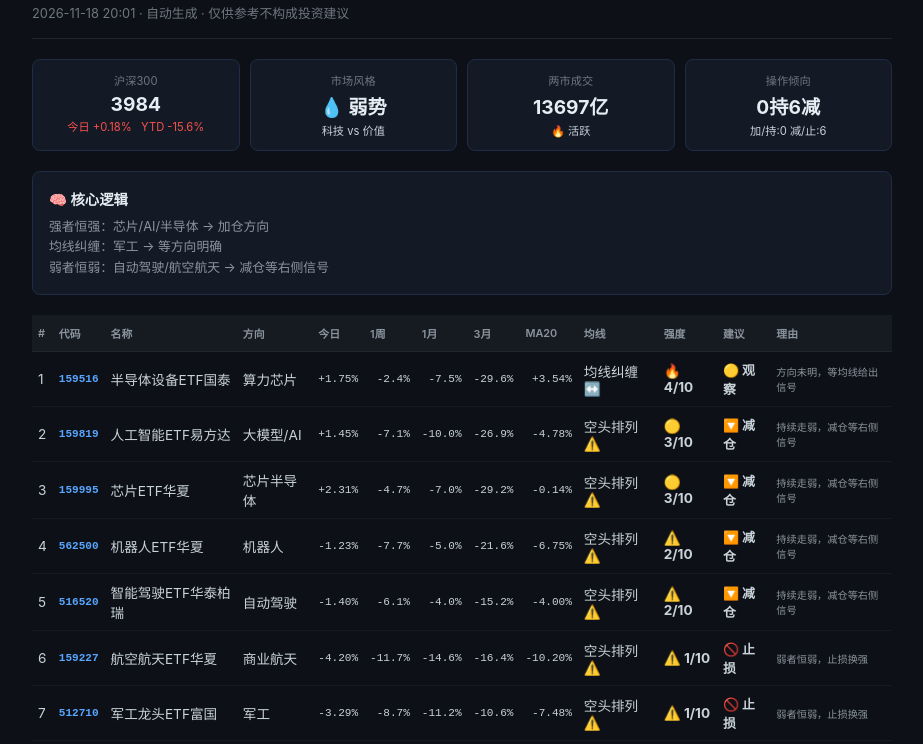
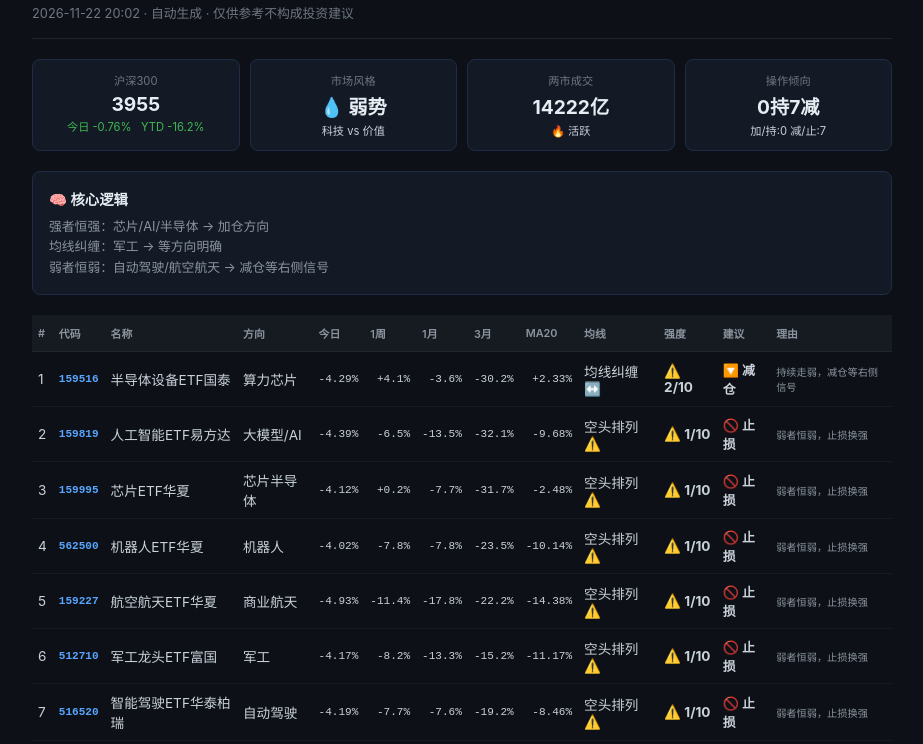
Before and after one commit to zxb20262026/etf-rebalance, a plain HTML site: page index.html in a window 1280 px wide. Shown: the part 56-800 px from the top of the page, without its empty margins (178-1101 px from the left). Drawn offline with Linux system fonts and the light colour scheme.

Commit message:
auto update

```diff
--- a/index.html
+++ b/index.html
@@ -35,14 +35,14 @@ tr:hover td{background:#131a26}
 <body>
 <div class="header">
   <h1>📊 ETF组合调仓周报</h1>
-  <div class="sub">2026-11-18 20:01 · 自动生成 · 仅供参考不构成投资建议</div>
+  <div class="sub">2026-11-22 20:02 · 自动生成 · 仅供参考不构成投资建议</div>
 </div>
 
 <div class="env-grid">
   <div class="env-card">
     <div class="label">沪深300</div>
-    <div class="val">3984</div>
-    <div class="tag r">今日 +0.18% &nbsp; YTD -15.6%</div>
+    <div class="val">3955</div>
+    <div class="tag g">今日 -0.76% &nbsp; YTD -16.2%</div>
   </div>
   <div class="env-card">
     <div class="label">市场风格</div>
@@ -51,13 +51,13 @@ tr:hover td{background:#131a26}
   </div>
   <div class="env-card">
     <div class="label">两市成交</div>
-    <div class="val">13697亿</div>
+    <div class="val">14222亿</div>
     <div class="tag">🔥 活跃</div>
   </div>
   <div class="env-card">
     <div class="label">操作倾向</div>
-    <div class="val">0持6减</div>
-    <div class="tag">加/持:0 减/止:6</div>
+    <div class="val">0持7减</div>
+    <div class="tag">加/持:0 减/止:7</div>
   </div>
 </div>
 
@@ -82,95 +82,95 @@ tr:hover td{background:#131a26}
             <td class="code">159516</td>
             <td>半导体设备ETF国泰</td>
             <td>算力芯片</td>
-            <td class="num">+1.75%</td>
-            <td class="num">-2.4%</td>
-            <td class="num">-7.5%</td>
-            <td class="num">-29.6%</td>
-            <td class="num">+3.54%</td>
+            <td class="num">-4.29%</td>
+            <td class="num">+4.1%</td>
+            <td class="num">-3.6%</td>
+            <td class="num">-30.2%</td>
+            <td class="num">+2.33%</td>
             <td>均线纠缠 ↔️</td>
-            <td class="strength">🔥 4/10</td>
-            <td class="action">🟡 观察</td>
-            <td class="detail">方向未明，等均线给出信号</td>
+            <td class="strength">⚠️ 2/10</td>
+            <td class="action">🔽 减仓</td>
+            <td class="detail">持续走弱，减仓等右侧信号</td>
         </tr><tr>
             <td>2</td>
             <td class="code">159819</td>
             <td>人工智能ETF易方达</td>
             <td>大模型/AI</td>
-            <td class="num">+1.45%</td>
-            <td class="num">-7.1%</td>
-            <td class="num">-10.0%</td>
-            <td class="num">-26.9%</td>
-            <td class="num">-4.78%</td>
+            <td class="num">-4.39%</td>
+            <td class="num">-6.5%</td>
+            <td class="num">-13.5%</td>
+            <td class="num">-32.1%</td>
+            <td class="num">-9.68%</td>
             <td>空头排列 ⚠️</td>
-            <td class="strength">🟡 3/10</td>
-            <td class="action">🔽 减仓</td>
-            <td class="detail">持续走弱，减仓等右侧信号</td>
+            <td class="strength">⚠️ 1/10</td>
+            <td class="action">🚫 止损</td>
+            <td class="detail">弱者恒弱，止损换强</td>
         </tr><tr>
             <td>3</td>
             <td class="code">159995</td>
             <td>芯片ETF华夏</td>
             <td>芯片半导体</td>
-            <td class="num">+2.31%</td>
-            <td class="num">-4.7%</td>
-            <td class="num">-7.0%</td>
-            <td class="num">-29.2%</td>
-            <td class="num">-0.14%</td>
+            <td class="num">-4.12%</td>
+            <td class="num">+0.2%</td>
+            <td class="num">-7.7%</td>
+            <td class="num">-31.7%</td>
+            <td class="num">-2.48%</td>
             <td>空头排列 ⚠️</td>
-            <td class="strength">🟡 3/10</td>
-            <td class="action">🔽 减仓</td>
-            <td class="detail">持续走弱，减仓等右侧信号</td>
+            <td class="strength">⚠️ 1/10</td>
+            <td class="action">🚫 止损</td>
+            <td class="detail">弱者恒弱，止损换强</td>
         </tr><tr>
             <td>4</td>
             <td class="code">562500</td>
             <td>机器人ETF华夏</td>
             <td>机器人</td>
-            <td class="num">-1.23%</td>
-            <td class="num">-7.7%</td>
-            <td class="num">-5.0%</td>
-            <td class="num">-21.6%</td>
-            <td class="num">-6.75%</td>
+            <td class="num">-4.02%</td>
+            <td class="num">-7.8%</td>
+            <td class="num">-7.8%</td>
+            <td class="num">-23.5%</td>
+            <td class="num">-10.14%</td>
             <td>空头排列 ⚠️</td>
-            <td class="strength">⚠️ 2/10</td>
-            <td class="action">🔽 减仓</td>
-            <td class="detail">持续走弱，减仓等右侧信号</td>
+            <td class="strength">⚠️ 1/10</td>
+            <td class="action">🚫 止损</td>
+            <td class="detail">弱者恒弱，止损换强</td>
         </tr><tr>
             <td>5</td>
-            <td class="code">516520</td>
-            <td>智能驾驶ETF华泰柏瑞</td>
-            <td>自动驾驶</td>
-            <td class="num">-1.40%</td>
-            <td class="num">-6.1%</td>
-            <td class="num">-4.0%</td>
-            <td class="num">-15.2%</td>
-            <td class="num">-4.00%</td>
-            <td>空头排列 ⚠️</td>
-            <td class="strength">⚠️ 2/10</td>
-            <td class="action">🔽 减仓</td>
-            <td class="detail">持续走弱，减仓等右侧信号</td>
-        </tr><tr>
-            <td>6</td>
             <td class="code">159227</td>
             <td>航空航天ETF华夏</td>
             <td>商业航天</td>
-            <td class="num">-4.20%</td>
-            <td class="num">-11.7%</td>
-            <td class="num">-14.6%</td>
-            <td class="num">-16.4%</td>
-            <td class="num">-10.20%</td>
+            <td class="num">-4.93%</td>
+            <td class="num">-11.4%</td>
+            <td class="num">-17.8%</td>
+            <td class="num">-22.2%</td>
+            <td class="num">-14.38%</td>
+            <td>空头排列 ⚠️</td>
+            <td class="strength">⚠️ 1/10</td>
+            <td class="action">🚫 止损</td>
+            <td class="detail">弱者恒弱，止损换强</td>
+        </tr><tr>
+            <td>6</td>
+            <td class="code">512710</td>
+            <td>军工龙头ETF富国</td>
+            <td>军工</td>
+            <td class="num">-4.17%</td>
+            <td class="num">-8.2%</td>
+            <td class="num">-13.3%</td>
+            <td class="num">-15.2%</td>
+            <td class="num">-11.17%</td>
             <td>空头排列 ⚠️</td>
             <td class="strength">⚠️ 1/10</td>
             <td class="action">🚫 止损</td>
             <td class="detail">弱者恒弱，止损换强</td>
         </tr><tr>
             <td>7</td>
-            <td class="code">512710</td>
-            <td>军工龙头ETF富国</td>
-            <td>军工</td>
-            <td class="num">-3.29%</td>
-            <td class="num">-8.7%</td>
-            <td class="num">-11.2%</td>
-            <td class="num">-10.6%</td>
-            <td class="num">-7.48%</td>
+            <td class="code">516520</td>
+            <td>智能驾驶ETF华泰柏瑞</td>
+            <td>自动驾驶</td>
+            <td class="num">-4.19%</td>
+            <td class="num">-7.7%</td>
+            <td class="num">-7.6%</td>
+            <td class="num">-19.2%</td>
+            <td class="num">-8.46%</td>
             <td>空头排列 ⚠️</td>
             <td class="strength">⚠️ 1/10</td>
             <td class="action">🚫 止损</td>
@@ -181,14 +181,14 @@ tr:hover td{background:#131a26}
 
 <div class="summary">
   <h3>📋 本周操作清单</h3>
-  <p>🟡 观察 <b>159516 半导体设备ETF国泰</b> — — 方向未明，等均线给出信号<br>🔽 减仓 <b>159819 人工智能ETF易方达</b> -3~5% — 持续走弱，减仓等右侧信号<br>🔽 减仓 <b>159995 芯片ETF华夏</b> -3~5% — 持续走弱，减仓等右侧信号<br>🔽 减仓 <b>562500 机器人ETF华夏</b> -3~5% — 持续走弱，减仓等右侧信号<br>🔽 减仓 <b>516520 智能驾驶ETF华泰柏瑞</b> -3~5% — 持续走弱，减仓等右侧信号<br>🚫 止损 <b>159227 航空航天ETF华夏</b> -5~10% — 弱者恒弱，止损换强<br>🚫 止损 <b>512710 军工龙头ETF富国</b> -5~10% — 弱者恒弱，止损换强<br></p>
+  <p>🔽 减仓 <b>159516 半导体设备ETF国泰</b> -3~5% — 持续走弱，减仓等右侧信号<br>🚫 止损 <b>159819 人工智能ETF易方达</b> -5~10% — 弱者恒弱，止损换强<br>🚫 止损 <b>159995 芯片ETF华夏</b> -5~10% — 弱者恒弱，止损换强<br>🚫 止损 <b>562500 机器人ETF华夏</b> -5~10% — 弱者恒弱，止损换强<br>🚫 止损 <b>159227 航空航天ETF华夏</b> -5~10% — 弱者恒弱，止损换强<br>🚫 止损 <b>512710 军工龙头ETF富国</b> -5~10% — 弱者恒弱，止损换强<br>🚫 止损 <b>516520 智能驾驶ETF华泰柏瑞</b> -5~10% — 弱者恒弱，止损换强<br></p>
   <p style="margin-top:8px;font-size:0.75em;color:#484f58">
     ⚠️ 以上为数据驱动建议，实际调仓请结合个人风险偏好和仓位管理原则
   </p>
 </div>
 
 <div class="footer">
-  <p>数据来源: 新浪/腾讯/东方财富 | Generated: 2026-11-18 20:01</p>
+  <p>数据来源: 新浪/腾讯/东方财富 | Generated: 2026-11-22 20:02</p>
 </div>
 </body>
 </html>
```
